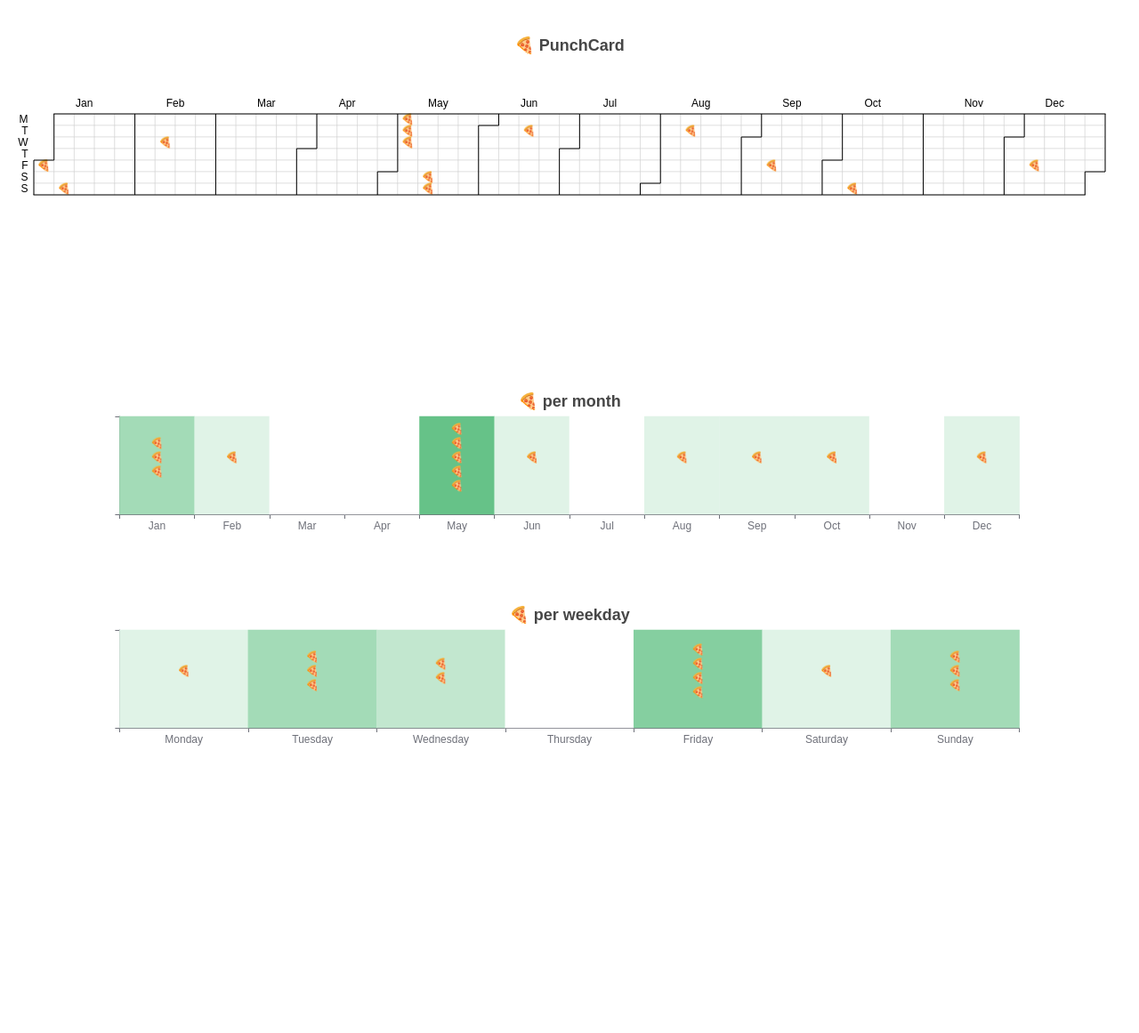
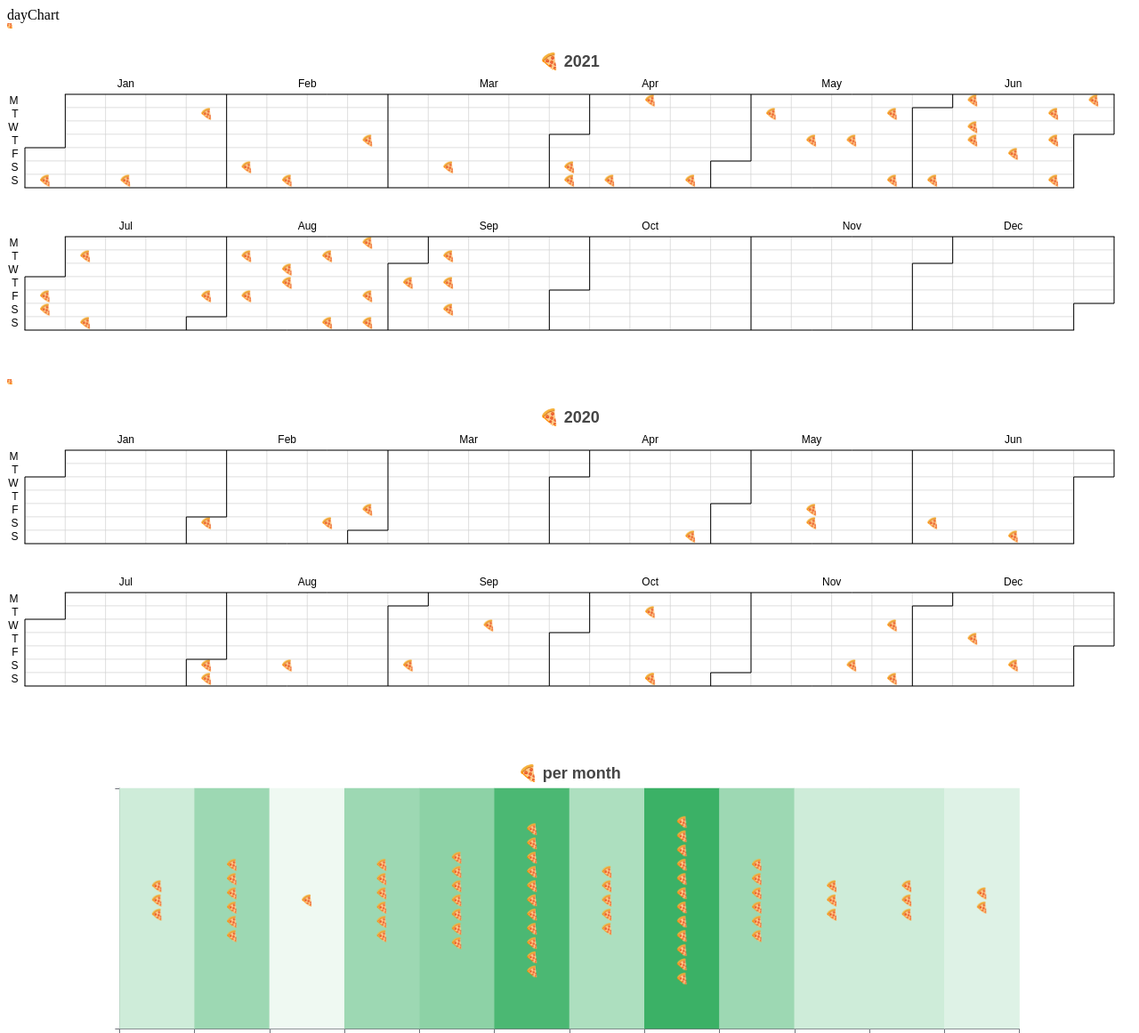
Before and after one commit to flogehring/PizzaPieChart, a website built with Parcel: page index.html in a window 1280 px wide. Shown: the top 1161 px of the page at 89% size. Before the commit the page ends 896 px from the top, so only its background shows below. Built offline with nearby package versions, Linux system fonts and the light colour scheme; animation ran at ten frames a second.

Commit message:
New dadda

```diff
--- a/index.html
+++ b/index.html
@@ -5,9 +5,12 @@
     <style>
       .chart {
         width: 100%;
-        min-height: 15rem;
+        min-height: 25rem;
       }
-      #dayChart {
+      .dayChart {
+        min-height: 25rem;
+      }
+      #monthChart {
         min-height: 25rem;
       }
     </style>
@@ -15,7 +18,7 @@
 
   <body>
     <div id="app"></div>
-    <div id="dayChart" class="chart">dayChart</div>
+    <div id="dayCharts" class="chart">dayChart</div>
     <div id="monthChart" class="chart">monthChart</div>
     <div id="weekdayChart" class="chart">weekdayChart</div>
 
--- a/src/dayChart.ts
+++ b/src/dayChart.ts
@@ -13,7 +13,11 @@ import {
 import { HeatmapChart, HeatmapSeriesOption } from "echarts/charts";
 import { CanvasRenderer } from "echarts/renderers";
 
-export function makeDayChart(dates: string[]) {
+export function makeDayChart(
+  dates: string[],
+  year: number,
+  mountEl: HTMLDivElement
+) {
   echarts.use([
     TitleComponent,
     CalendarComponent,
@@ -32,7 +36,7 @@ export function makeDayChart(dates: string[]) {
     | HeatmapSeriesOption
   >;
 
-  var chartDom = document.getElementById("dayChart")!;
+  var chartDom = mountEl;
   var myChart = echarts.init(chartDom);
   var option: EChartsOption;
 
@@ -56,11 +60,21 @@ export function makeDayChart(dates: string[]) {
     });
   }
 
+  const series: HeatmapSeriesOption = {
+    type: "heatmap",
+    coordinateSystem: "calendar",
+    itemStyle: {
+      color: "transparent"
+    },
+
+    data: getVirtualData()
+  };
+
   option = {
     title: {
       top: 30,
       left: "center",
-      text: "🍕 PunchCard"
+      text: "🍕 " + year
     },
 
     tooltip: {
@@ -80,27 +94,42 @@ export function makeDayChart(dates: string[]) {
         color: "transparent"
       }
     },
-    calendar: {
-      top: 120,
-      left: 30,
-      right: 30,
-      cellSize: ["auto", 13],
-      range: "2021",
+    calendar: [
+      {
+        top: 80,
+        left: 20,
+        right: 20,
+        cellSize: ["auto", 15],
+        range: [`${year}-01-01`, `${year}-06-30`],
         itemStyle: {
           borderWidth: 0.5
         },
-      yearLabel: { show: false },
+        yearLabel: { show: true },
         dayLabel: { firstDay: 1 }
       },
-    series: {
-      type: "heatmap",
-      coordinateSystem: "calendar",
+      {
+        top: 240,
+        left: 20,
+        right: 20,
+        cellSize: ["auto", 15],
+        range: [`${year}-07-01`, `${year}-12-31`],
         itemStyle: {
-        color: "transparent"
+          borderWidth: 0.5
         },
-
-      data: getVirtualData()
+        yearLabel: { show: true },
+        dayLabel: { firstDay: 1 }
       }
+    ],
+    series: [
+      {
+        ...series,
+        calendarIndex: 0
+      },
+      {
+        ...series,
+        calendarIndex: 1
+      }
+    ]
   };
 
   myChart.setOption(option);
--- a/src/index.ts
+++ b/src/index.ts
@@ -3,7 +3,18 @@ import { makeMonthChart } from "./monthChart";
 import { makeWeekdayChart } from "./weekdayChart";
 import { dates } from "./pieDays";
 
-makeDayChart(dates);
+const years = [2021, 2020];
+
+years.forEach((year) => {
+  const el = document.getElementById("dayCharts");
+  const mountEl = document.createElement("div");
+  mountEl.classList.add("chart");
+  mountEl.classList.add("dayChart");
+  el?.appendChild(mountEl);
+  makeDayChart(dates, year, mountEl);
+});
+
+//makeDayChart(dates, "2021", "dayChart");
 
 makeMonthChart(dates);
 
--- a/src/monthChart.ts
+++ b/src/monthChart.ts
@@ -14,25 +14,24 @@ import {
 import { HeatmapChart, HeatmapSeriesOption } from "echarts/charts";
 import { CanvasRenderer } from "echarts/renderers";
 
-
-  const months = [1,2,3,4,5,6,7,8,9,10,11,12];
+const months = [1, 2, 3, 4, 5, 6, 7, 8, 9, 10, 11, 12];
 function getMonthData(dates: Date[]): [number, number] {
-
   return months.map((month) => {
-  const relevantDates = dates.filter((date)=> date.getMonth() === month-1);
-    return [month-1,1, relevantDates.length]
+    const relevantDates = dates.filter((date) => date.getMonth() === month - 1);
+    return [month - 1, 1, relevantDates.length];
   });
 }
 
 function getMonthLabels(year: number, months: number[]): Date[] {
   return months
-  .map((item:number) => `${item}`.padStart(2,'0'))
-  .map(monthDateString => `${year}-${monthDateString}-01T00:00:00.000Z`)
-  .map(isoDateString => new Date(isoDateString))
-  .map((date: Date) => date.toLocaleString("default", {
-            month: "short",
-          })
-      )
+    .map((item: number) => `${item}`.padStart(2, "0"))
+    .map((monthDateString) => `${year}-${monthDateString}-01T00:00:00.000Z`)
+    .map((isoDateString) => new Date(isoDateString))
+    .map((date: Date) =>
+      date.toLocaleString("default", {
+        month: "short"
+      })
+    );
 }
 
 function getPiesLabel(number: number) {
@@ -40,10 +39,9 @@ function getPiesLabel(number: number) {
 }
 
 export function makeMonthChart(dateStrings: string[]) {
-
-const dates = dateStrings.map(item=>new Date(item));
-const year = dates[0].getFullYear();
-const monthAxisLabels = getMonthLabels(year, months);
+  const dates = dateStrings.map((item) => new Date(item));
+  const year = dates[0].getFullYear();
+  const monthAxisLabels = getMonthLabels(year, months);
 
   echarts.use([
     TitleComponent,
@@ -68,9 +66,7 @@ const monthAxisLabels = getMonthLabels(year, months);
   var myChart = echarts.init(chartDom);
   var option: EChartsOption;
 
-
   function getVirtualData() {
-
     const piesPerMonth = getMonthData(dates);
     return piesPerMonth.map((item) => {
       return {
@@ -80,7 +76,7 @@ const monthAxisLabels = getMonthLabels(year, months);
           lineHeight: 16,
           show: true
         }
-        }
+      };
     });
   }
 
@@ -92,14 +88,13 @@ const monthAxisLabels = getMonthLabels(year, months);
     },
     xAxis: {
       type: "category",
-      data: monthAxisLabels,
+      data: monthAxisLabels
     },
     yAxis: {
       type: "category",
       axisLabel: {
         show: false
-      },
-
+      }
     },
     tooltip: {
       show: true,
@@ -107,7 +102,7 @@ const monthAxisLabels = getMonthLabels(year, months);
     },
     visualMap: {
       min: 0,
-      max: 8,
+      max: 15,
       type: "continuous",
       orient: "horizontal",
       left: "center",
--- a/src/pieDays.ts
+++ b/src/pieDays.ts
@@ -1,16 +1,67 @@
 export const dates = [
-  "2021-01-01T10:00:00.000Z",
-  "2021-01-01T10:00:00.000Z",
-  "2021-01-10T10:00:00.000Z",
-  "2021-02-10T10:00:00.000Z",
-  "2021-05-03T10:00:00.000Z",
-  "2021-05-04T10:00:00.000Z",
-  "2021-05-05T10:00:00.000Z",
-  "2021-05-15T10:00:00.000Z",
-  "2021-05-16T10:00:00.000Z",
-  "2021-06-15T10:00:00.000Z",
-  "2021-08-10T10:00:00.000Z",
-  "2021-09-10T10:00:00.000Z",
-  "2021-10-10T10:00:00.000Z",
-  "2021-12-10T10:00:00.000Z"
+  "2021-09-11",
+  "2021-09-09",
+  "2021-09-07",
+  "2021-09-02",
+  "2021-08-29",
+  "2021-08-27",
+  "2021-08-23",
+  "2021-08-22",
+  "2021-08-17",
+  "2021-08-12",
+  "2021-08-11",
+  "2021-08-06",
+  "2021-08-03",
+  "2021-07-30",
+  "2021-07-11",
+  "2021-07-06",
+  "2021-07-03",
+  "2021-07-02",
+  "2021-06-28",
+  "2021-06-27",
+  "2021-06-24",
+  "2021-06-22", // first ooni
+  "2021-06-18",
+  "2021-06-10",
+  "2021-06-09",
+  "2021-06-07",
+  "2021-06-06",
+  "2021-05-30",
+  "2021-05-25",
+  "2021-05-20",
+  "2021-05-13",
+  "2021-05-04",
+  "2021-04-25",
+  "2021-04-12",
+  "2021-04-11",
+  "2021-04-04",
+  "2021-04-03",
+  "2021-03-13",
+  "2021-02-25",
+  "2021-02-14",
+  "2021-02-06",
+  "2021-01-26",
+  "2021-01-17",
+  "2021-01-03",
+  "2020-12-19",
+  "2020-12-10",
+  "2020-11-29",
+  "2020-11-21",
+  "2020-11-25",
+  "2020-10-18",
+  "2020-10-18",
+  "2020-10-13",
+  "2020-09-16",
+  "2020-09-05",
+  "2020-08-15",
+  "2020-08-02",
+  "2020-08-01",
+  "2020-06-21",
+  "2020-06-06",
+  "2020-05-16",
+  "2020-05-15",
+  "2020-04-26",
+  "2020-02-28",
+  "2020-02-22",
+  "2020-02-01"
 ];
--- a/src/weekdayChart.ts
+++ b/src/weekdayChart.ts
@@ -103,7 +103,7 @@ export function makeWeekdayChart(dateStrings: string[]) {
     },
     visualMap: {
       min: 0,
-      max: 8,
+      max: 20,
       type: "continuous",
       orient: "horizontal",
       left: "center",
```
Also changed, not shown: netlify.toml (added). Lines whose indentation alone changed are shown as unchanged.
